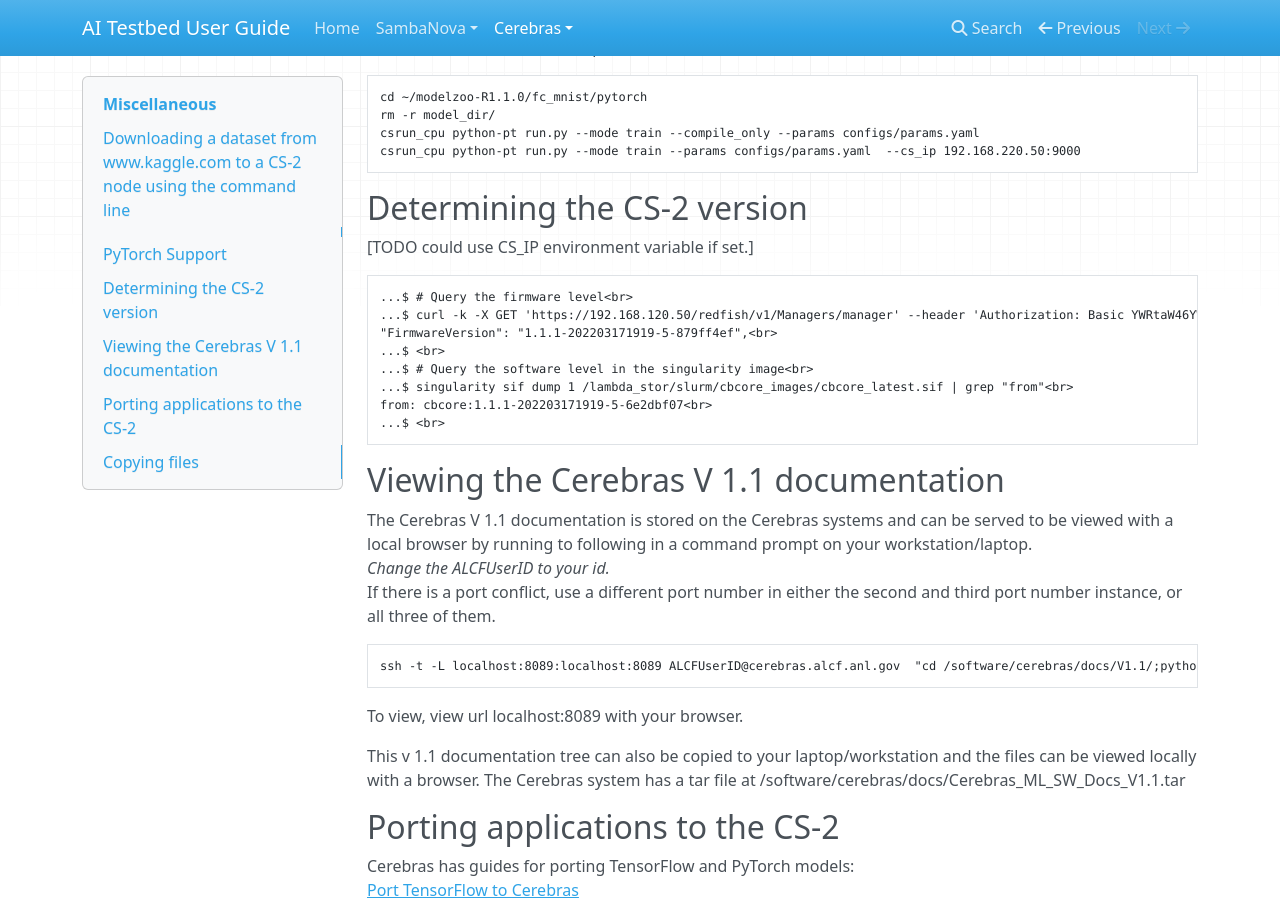
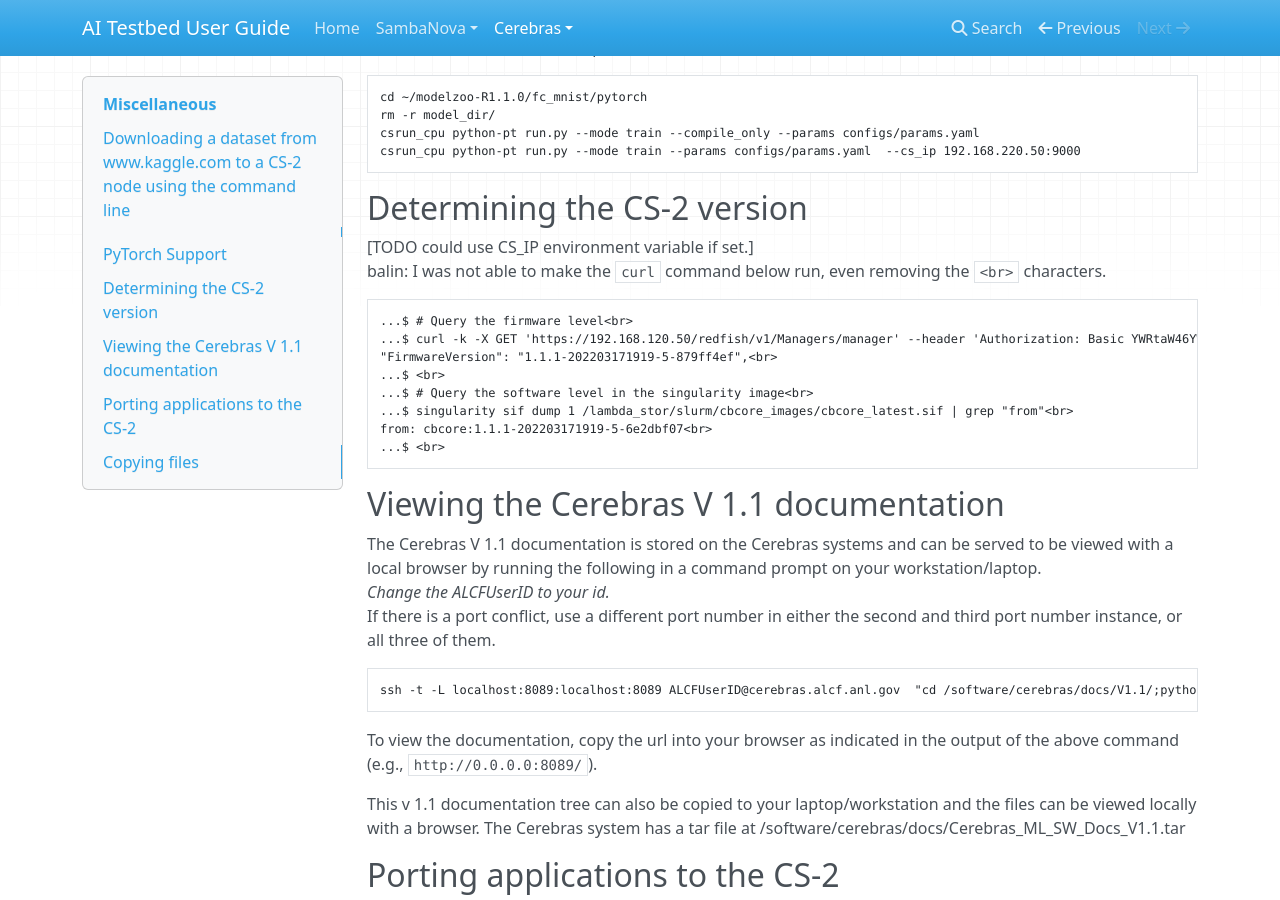
Before and after one commit to argonne-lcf/ai-testbed-userdocs, an MkDocs documentation site: the page built from docs/cerebras/Miscellaneous.md, in a window 1280 px wide and 900 px high, scrolled down 1313 px. Built offline with MkDocs 1.6.1, drawn with Linux system fonts in a browser that asks for light colours; nearby versions of some CDN libraries.

Commit message:
Some clarifications, typos and comments in the Miscellaneous file

````diff
--- a/docs/cerebras/Miscellaneous.md
+++ b/docs/cerebras/Miscellaneous.md
@@ -88,7 +88,8 @@
 [TODO should this API/auth string be made public? Alternative supplied that inspects the singularity container.]
 Note: replace the IP address with the CS_IP for the CS-2 cluster being used.<br>
 --->
-[TODO could use CS_IP environment variable if set.]
+[TODO could use CS_IP environment variable if set.]<br>
+balin: I was not able to make the `curl` command below run, even removing the `<br>` characters.<br>
 ```console
 ...$ # Query the firmware level<br>
 ...$ curl -k -X GET 'https://192.168.120.50/redfish/v1/Managers/manager' --header 'Authorization: Basic YWRtaW46YWRtaW4=' 2> /dev/null  | python -m json.tool | grep FirmwareVersion<br>
@@ -102,13 +103,13 @@
 
 
 ## Viewing the Cerebras V 1.1 documentation
-The Cerebras V 1.1 documentation is stored on the Cerebras systems and can be served to be viewed with a local browser by running to following in a command prompt on your workstation/laptop.<br>
+The Cerebras V 1.1 documentation is stored on the Cerebras systems and can be served to be viewed with a local browser by running the following in a command prompt on your workstation/laptop.<br>
 *Change the ALCFUserID to your id.*<br>
 If there is a port conflict, use a different port number in either the second and third port number instance, or all three of them.
 ```console
 ssh -t -L localhost:8089:localhost:8089 ALCFUserID@cerebras.alcf.anl.gov  "cd /software/cerebras/docs/V1.1/;python3 -m http.server 8089"
 ```
-To view, view url localhost:8089 with your browser.
+To view the documentation, copy the url into your browser as indicated in the output of the above command (e.g., `http://0.0.0.0:8089/`).
 
 This v 1.1 documentation tree can also be copied to your laptop/workstation and the files can be viewed locally with a browser. The Cerebras system has a tar file at /software/cerebras/docs/Cerebras_ML_SW_Docs_V1.1.tar
 
````
